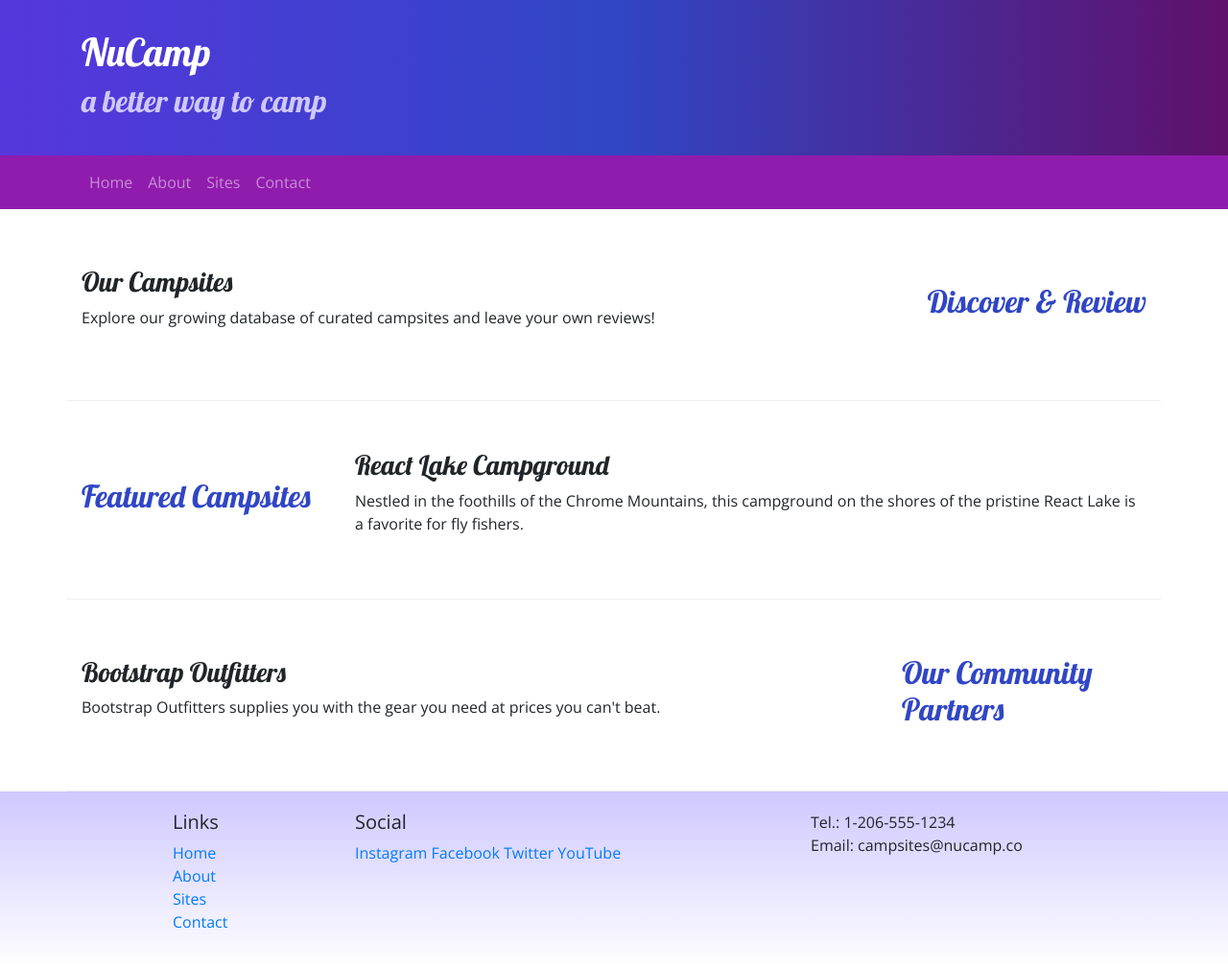
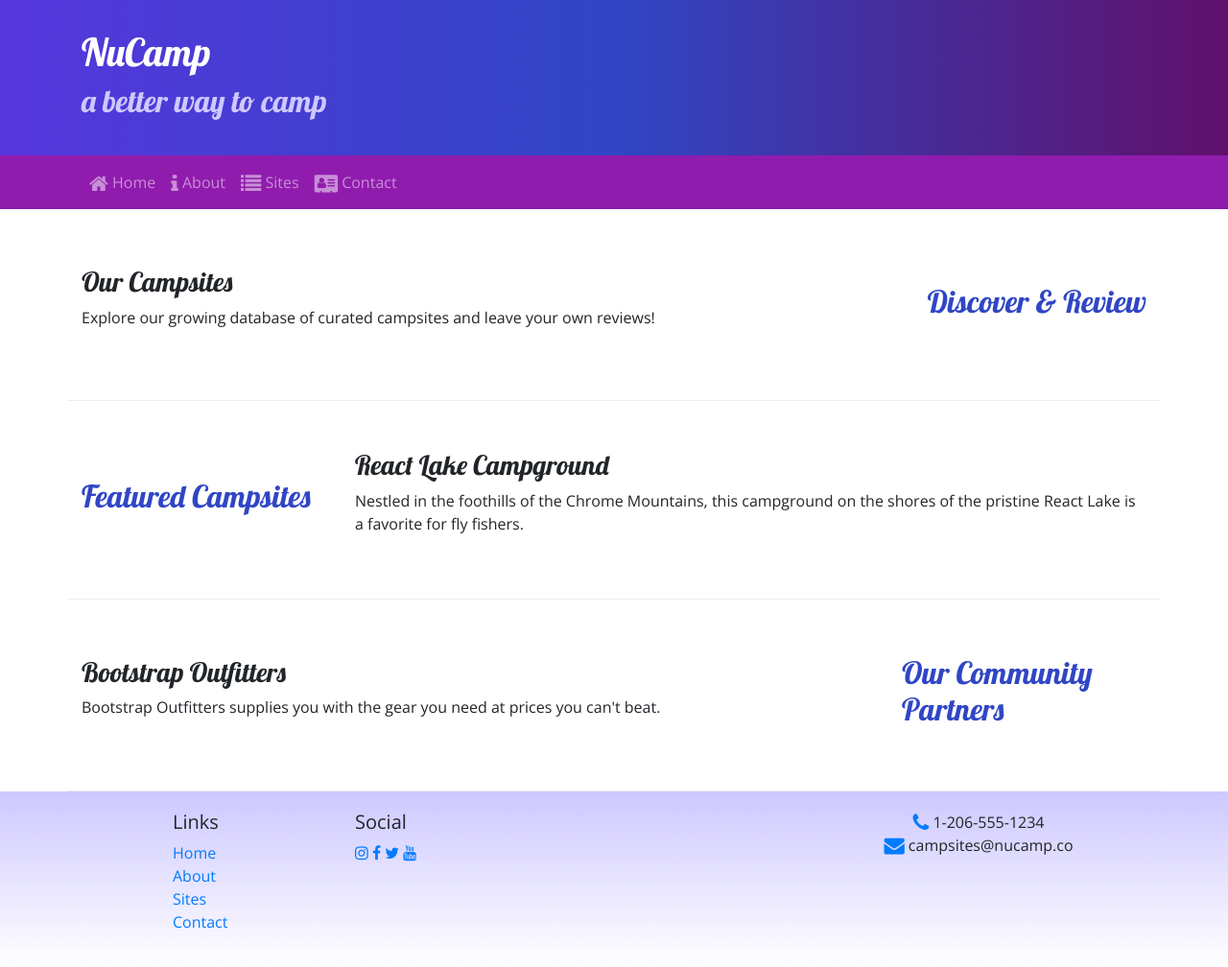
Before and after one commit to pp247/nucamp, a website: page index.html in a window 1280 px wide. Shown: the whole page at 96% size. Drawn offline with nearby package versions, Linux system fonts and the light colour scheme.

Commit message:
Icon Fonts

```diff
--- a/index.html
+++ b/index.html
@@ -4,9 +4,8 @@
      <!-- Required meta tags always come first -->
      <meta charset="utf-8" />
      <meta name="viewport" content="width=device-width, initial-scale=1" />
-     <!-- Bootstrap CSS -->
      <link rel="stylesheet" href="node_modules/bootstrap/dist/css/bootstrap.min.css" />
-     <!-- Additional CSS must be placed after Bootstrap CSS -->
+     <link rel="stylesheet" href="node_modules/font-awesome/css/font-awesome.min.css" />
      <link rel="stylesheet" href="https://fonts.googleapis.com/css?family=Lobster|Open+Sans" />
      <link rel="stylesheet" href="css/styles.css" />
      <title>NuCamp: A Better Way To Camp</title>
@@ -29,10 +28,10 @@
         </button>
         <div class="collapse navbar-collapse" id="nucampNavbar">
             <ul class="navbar-nav">
-                <li class="nav-item-active"><a class="nav-link" href="#">Home</a></li>
-                <li class="nav-item"><a class="nav-link" href="aboutus.html">About</a></li>
-                <li class="nav-item"><a class="nav-link" href="#">Sites</a></li>
-                <li class="nav-item"><a class="nav-link" href="#">Contact</a></li>
+                <li class="nav-item-active"><a class="nav-link" href="#"><i class="fa fa-home fa-lg"> </i> Home </a></li>
+                <li class="nav-item"><a class="nav-link" href="aboutus.html"><i class="fa fa-info fa-lg"> </i> About </a></li>
+                <li class="nav-item"><a class="nav-link" href="#"><i class="fa fa-list fa-lg"> </i> Sites </a></li>
+                <li class="nav-item"><a class="nav-link" href="#"><i class="fa fa-address-card fa-lg"> </i> Contact </a></li>
             </ul>
         </div>
     </div>
@@ -82,15 +81,15 @@
                     </ul>
                 </div>
                 <div class="col-6 col-sm-5">
-                	<h5>Social</h5>
-                    <a href="http://instagram.com/">Instagram</a>
-                    <a href="http://facebook.com/">Facebook</a>
-                    <a href="http://twitter.com/">Twitter</a>
-                    <a href="http://youtube.com/">YouTube</a>
+                    <h5>Social</h5>
+                    <a href="http://instagram.com/"><i class="fa fa-instagram"> </i></a>
+                    <a href="http://facebook.com/"><i class="fa fa-facebook"> </i></a>
+                    <a href="http://twitter.com/"><i class="fa fa-twitter"> </i></a>
+                    <a href="http://youtube.com/"><i class="fa fa-youtube"> </i></a>
                 </div>
-                <div class="col-sm-4">
-                    Tel.: 1-206-555-1234<br />
-                    Email: campsites@nucamp.co
+                <div class="col-sm-4 text-center">
+                    <i class="fa fa-phone fa-lg text-primary"></i> 1-206-555-1234<br>
+                    <i class="fa fa-envelope fa-lg text-primary"></i> campsites@nucamp.co
                 </div>
            </div>
         </div>
```
Also changed, not shown: aboutus.html (+13 -16 lines).
